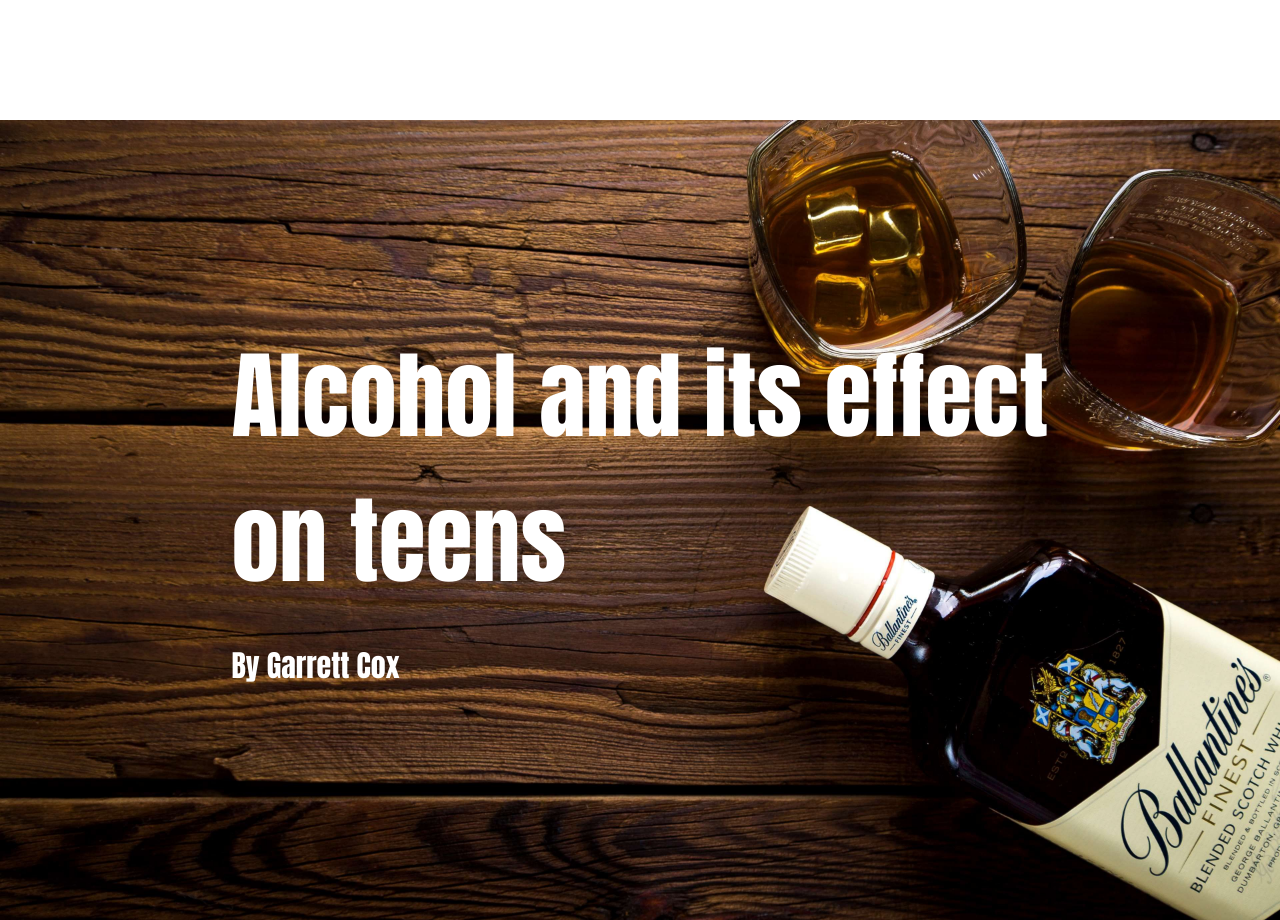
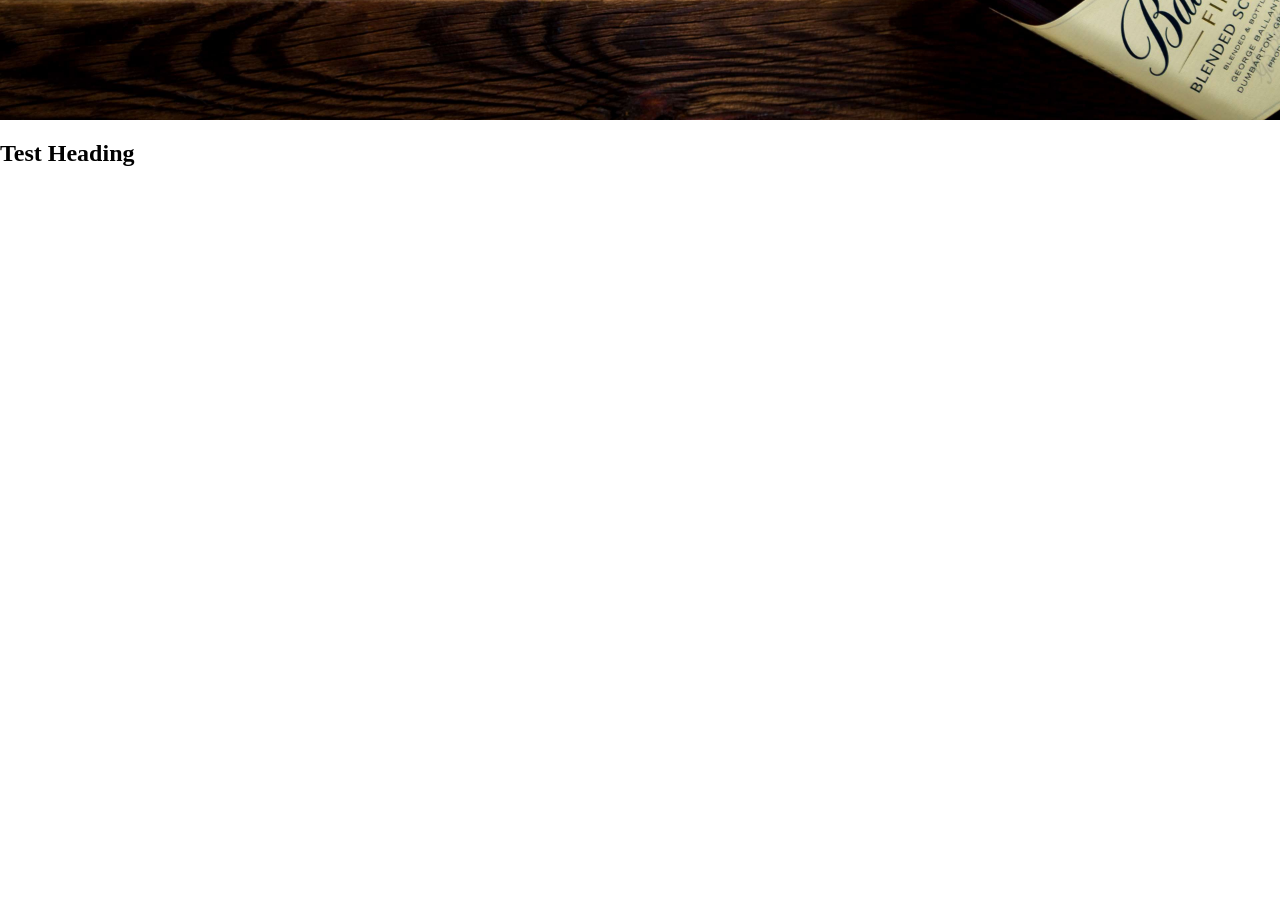
Before and after one commit to garrett-c714/advocacy-project, a React (Create React App) app: page / in a window 1280 px wide. Shown: the part 680-1600 px from the top of the page. After the commit the page ends 1320 px from the top, so only its background shows below. Built offline with nearby package versions, Linux system fonts and the light colour scheme.

Commit message:
Subheadings

```diff
--- a/package.json
+++ b/package.json
@@ -6,6 +6,7 @@
     "@testing-library/jest-dom": "^5.12.0",
     "@testing-library/react": "^11.2.6",
     "@testing-library/user-event": "^12.8.3",
+    "clsx": "^1.1.1",
     "react": "^17.0.2",
     "react-dom": "^17.0.2",
     "react-scripts": "4.0.3",
--- a/src/App.css
+++ b/src/App.css
@@ -6,17 +6,15 @@
 }
 
 .header-block {
-  z-index: 1;
   height: 100vh;
   width: 100vw;
-  position: absolute;
   background-image: url("./assets/header-background.jpg");
   background-repeat: no-repeat;
   background-size: cover;
 }
 .header-header {
   color: white;
-  font-family: Impact;
+  font-family: Oswald;
   font-size: 6em;
   margin: 0;
 }
@@ -28,14 +26,13 @@
   width: 100%;
   text-align: left;
   color: white;
-  font-family: impact;
+  font-family: Oswald;
 }
 
 /* Main */
 .main {
-  position: relative;
-  z-index: 2;
-  background-color: purple;
-  /* min-height: 1000px; */
-  margin-top: 100vh;
+  height: 500px;
 }
+.subheading {
+  font-family: Oswald;
+}
--- a/src/Home.js
+++ b/src/Home.js
@@ -1,14 +1,15 @@
 import React from 'react';
 
 import Header from './components/Header.js';
+import Subheading from './components/Subheading.js';
 
 const Home = props => {
     return (
         <>
         <Header />
-        {<div className='main'>
-
-        </div>}
+        <div className='main'>
+            <Subheading>Test Heading</Subheading>
+        </div>
         </>
     );
 }
--- /dev/null
+++ b/src/components/Subheading.js
@@ -0,0 +1,13 @@
+import React from 'react';
+import clsx from 'clsx';
+
+
+const Subheading = props => {
+    const {className, children, ...rest} = props;
+    const classes = clsx('subheading', className);
+    return (
+        <h2 className={classes} {...rest} >{children}</h2>
+    );
+}
+
+export default Subheading;
```
Also changed, not shown: 1 other file (tests, documents, lock files or other folders).
